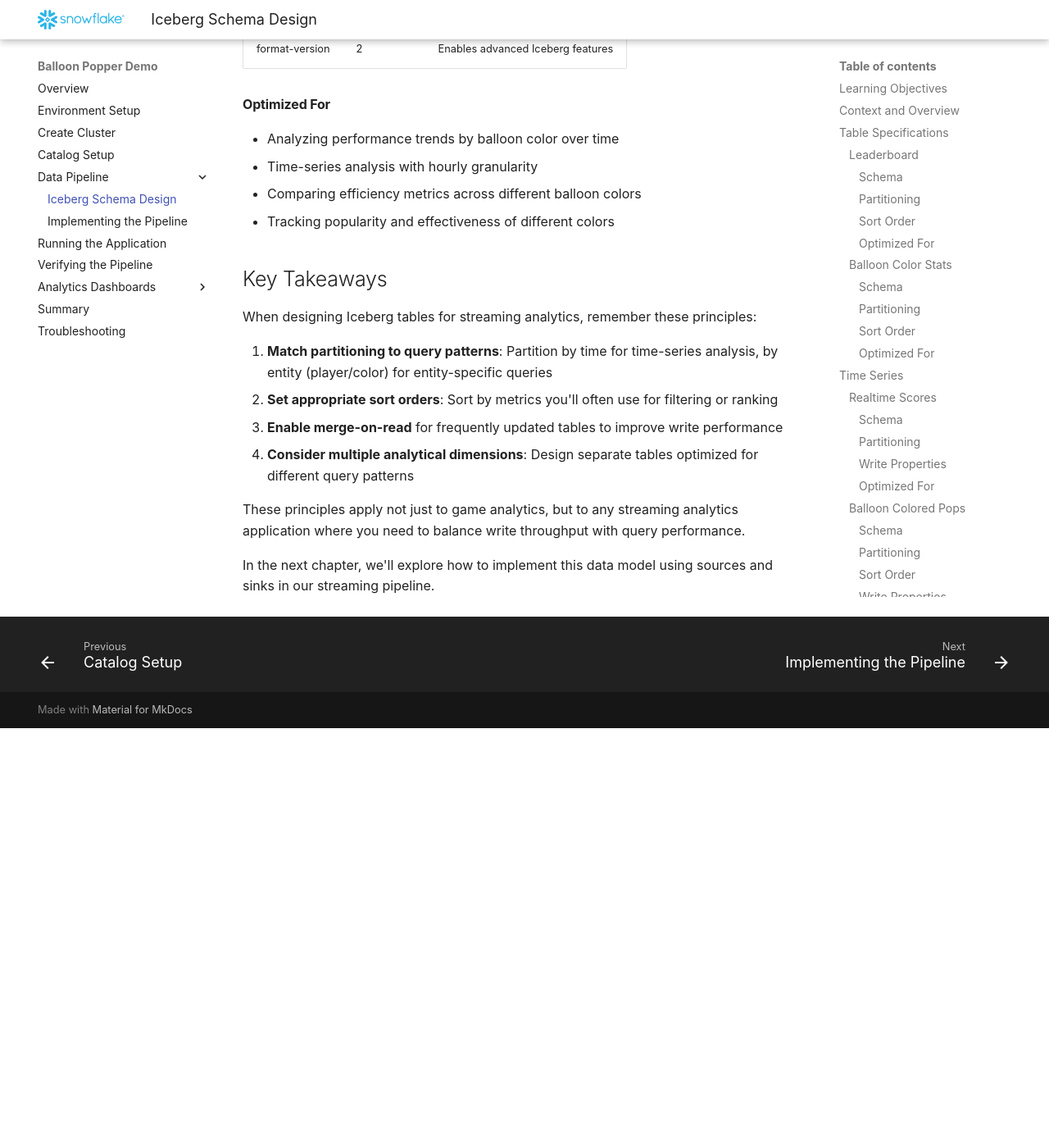
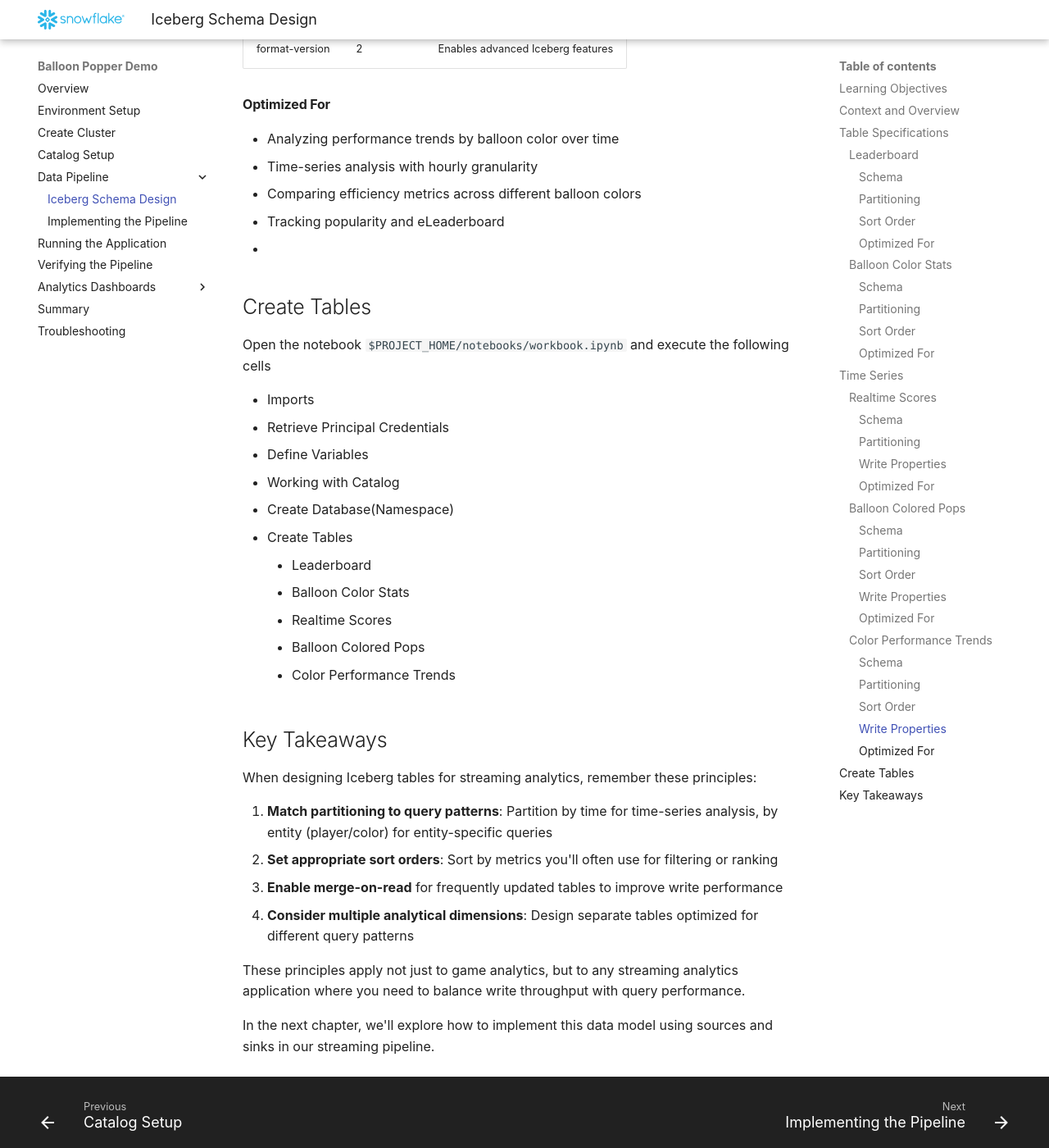
Before and after one commit to kameshsampath/balloon-popper-demo, an MkDocs documentation site: the page built from docs/iceberg_schema_design.md, in a window 1280 px wide and 1400 px high, scrolled down 6759 px. Shown: the whole window at 82% size. Built offline with MkDocs 1.6.1 and Material for MkDocs 9.7.7, drawn with Linux system fonts in a browser that asks for light colours; before the commit the page ends 7647 px from its top, so only the background shows below that.

Commit message:
(fix): add create tables

```diff
--- a/docs/iceberg_schema_design.md
+++ b/docs/iceberg_schema_design.md
@@ -242,7 +242,23 @@
 - Analyzing performance trends by balloon color over time
 - Time-series analysis with hourly granularity
 - Comparing efficiency metrics across different balloon colors
-- Tracking popularity and effectiveness of different colors
+- Tracking popularity and eLeaderboard
+-
+## Create Tables
+
+Open the notebook `$PROJECT_HOME/notebooks/workbook.ipynb` and execute the following cells
+
+* Imports
+* Retrieve Principal Credentials
+* Define Variables
+* Working with Catalog
+* Create Database(Namespace)
+* Create Tables
+    * Leaderboard
+    * Balloon Color Stats
+    * Realtime Scores
+    * Balloon Colored Pops
+    * Color Performance Trends
 
 ## Key Takeaways
 
```
Also changed, not shown: 1 other file.
